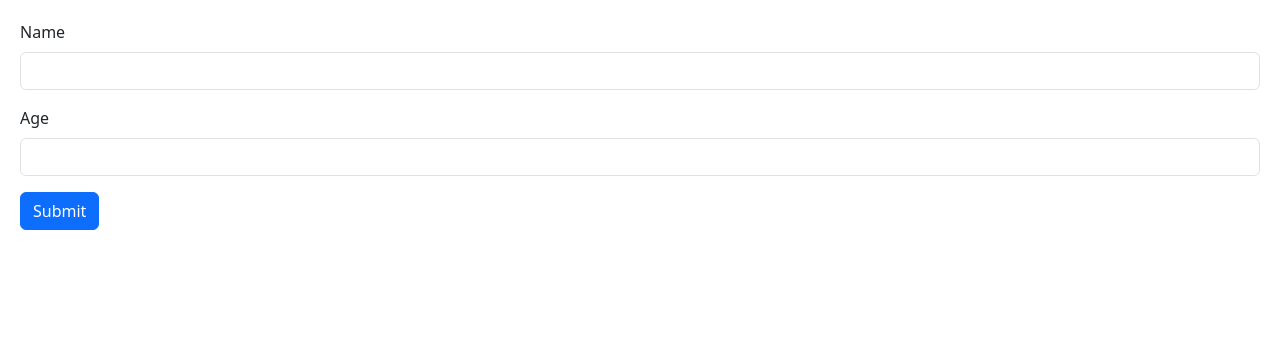
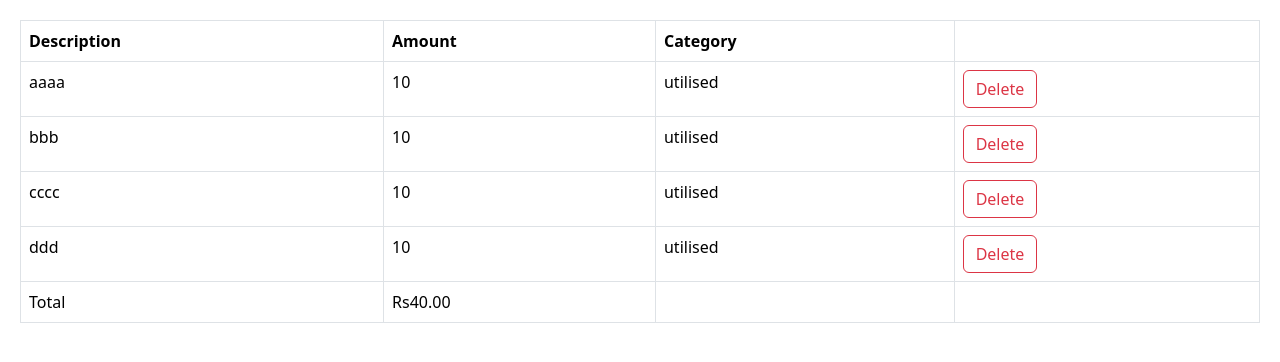
Before and after one commit to MTouthang/expense-tracker, a React (Vite) app: page / in a window 1280 px wide. Shown: the top 362 px of the page. Built offline with nearby package versions, Linux system fonts and the light colour scheme.

Commit message:
feat: expense table

```diff
--- a/package.json
+++ b/package.json
@@ -10,10 +10,12 @@
     "preview": "vite preview"
   },
   "dependencies": {
+    "@hookform/resolvers": "^3.9.0",
     "bootstrap": "^5.3.3",
     "react": "^18.3.1",
     "react-dom": "^18.3.1",
-    "react-hook-form": "^7.53.0"
+    "react-hook-form": "^7.53.0",
+    "zod": "^3.23.8"
   },
   "devDependencies": {
     "@eslint/js": "^9.9.0",
--- a/src/App.tsx
+++ b/src/App.tsx
@@ -1,12 +1,22 @@
+import { useState } from 'react'
 import './App.css'
-import Form from './Components/Form'
+import ExpenseList from './Components/ExpenseList'
 
 
 function App() {
 
+  const [expenses, setExpenses] = useState([
+    { id: 1, description: 'aaaa', amount: 10, category: "utilised" },
+    { id: 2, description: 'bbb', amount: 10, category: "utilised" },
+    { id: 3, description: 'cccc', amount: 10, category: "utilised" },
+    { id: 4, description: 'ddd', amount: 10, category: "utilised" },
+  ])
+
+  if (expenses.length === 0) return null
+
   return (
     <>
-      <Form />
+      <ExpenseList expenses={expenses} onDelete={(id) => setExpenses(expenses.filter(e => e.id !== id))} />
     </>
   )
 }
--- /dev/null
+++ b/src/Components/ExpenseList.tsx
@@ -0,0 +1,49 @@
+import React from 'react'
+
+interface Expense {
+    id: number;
+    description: string;
+    amount: number;
+    category: string
+}
+interface Props {
+    expenses: Expense[]
+    onDelete: (id: number) => void
+}
+const ExpenseList = ({ expenses, onDelete }: Props) => {
+    return (
+        <table className='table table-bordered'>
+            <thead>
+                <tr>
+                    <th> Description </th>
+                    <th> Amount </th>
+                    <th> Category </th>
+                    <th></th>
+                </tr>
+            </thead>
+
+            <tbody>
+                {
+                    expenses.map(expense => <tr key={expense.id}>
+                        <td> {expense.description}</td>
+                        <td> {expense.amount}</td>
+                        <td> {expense.category}</td>
+                        <td>
+                            <button className='btn btn-outline-danger' onClick={() => onDelete(expense.id)}>Delete</button>
+                        </td>
+                    </tr>)
+                }
+            </tbody>
+            <tfoot>
+                <tr>
+                    <td>Total</td>
+                    <td>Rs{expenses.reduce((acc, expense) => expense.amount + acc, 0).toFixed(2)}</td>
+                    <td></td>
+                    <td></td>
+                </tr>
+            </tfoot>
+        </table>
+    )
+}
+
+export default ExpenseList
--- a/src/Components/Form.tsx
+++ b/src/Components/Form.tsx
@@ -1,15 +1,18 @@
 import { FieldValues, useForm } from "react-hook-form"
+import { z } from "zod"
+import { zodResolver } from "@hookform/resolvers/zod"
 
 
-interface FormData {
-    name: string,
-    age: number
-}
+const schema = z.object({
+    name: z.string().min(3),
+    age: z.number({ invalid_type_error: 'Age field is required' }).min(18)
+})
 
+type FormData = z.infer<typeof schema>
 const Form = () => {
 
 
-    const { register, handleSubmit, formState: { errors } } = useForm<FormData>()
+    const { register, handleSubmit, formState: { errors, isValid } } = useForm<FormData>({ resolver: zodResolver(schema) })
 
     const onSubmit = (data: FieldValues) => console.log(data)
 
@@ -18,22 +21,17 @@ const Form = () => {
         <form onSubmit={handleSubmit(onSubmit)}>
             <div className="mb-3">
                 <label htmlFor="name" className="form-label">Name</label>
-                <input id="name" {...register("name", {
-                    required: "true",
-                    minLength: 3
-                })} type="text" className="form-control" />
-                {errors.name?.type === 'required' && <p className="text-danger"> The name field is required</p>}
-                {errors.name?.type === 'minLength' && <p className="text-danger"> Minimum characters should be 3</p>}
+                <input id="name" {...register("name")} type="text" className="form-control" />
+
+                {errors.name && <p className="text-danger"> {errors.name.message}</p>}
             </div>
             <div className="mb-3">
                 <label htmlFor="age" className="form-label">Age</label>
-                <input id='age' {...register("age", {
-                    required: "true"
-                })} type="number" className='form-control' />
-                {errors.age?.type === 'required' && <p className="text-danger"> The age field is required</p>}
+                <input id='age' {...register("age", { valueAsNumber: true })} type="number" className='form-control' />
+                {errors.age && <p className="text-danger"> {errors.age.message}</p>}
 
             </div>
-            <button className='btn btn-primary' type='submit'>Submit </button>
+            <button disabled={!isValid} className='btn btn-primary' type='submit'>Submit </button>
         </form>
     )
 }
```
Also changed, not shown: 1 other file (tests, documents, lock files or other folders).
